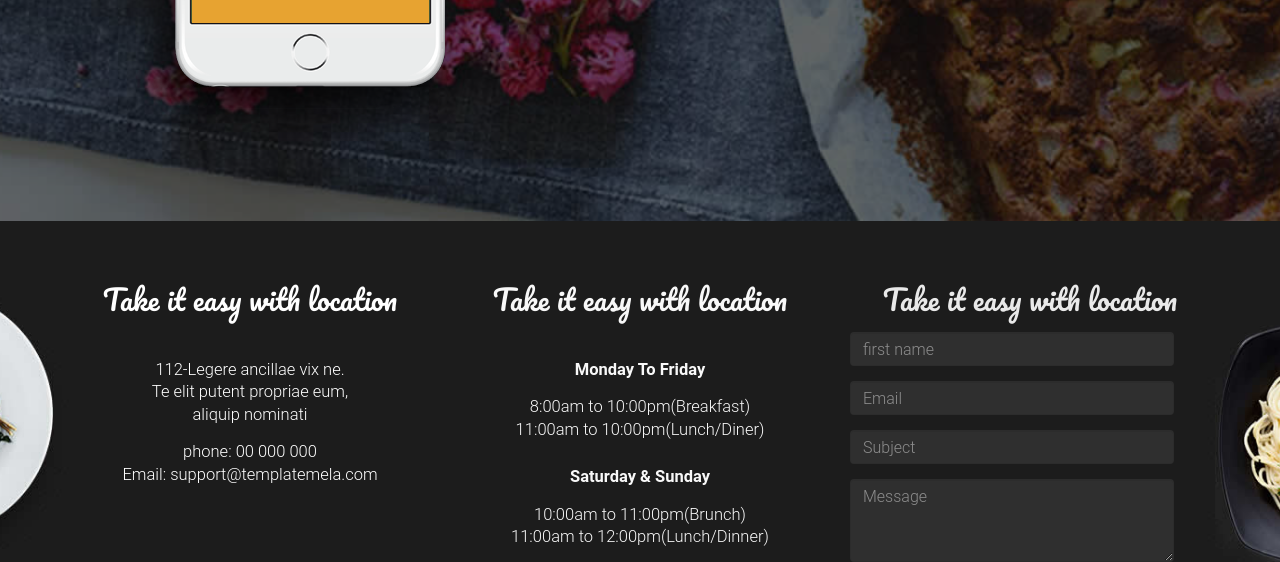
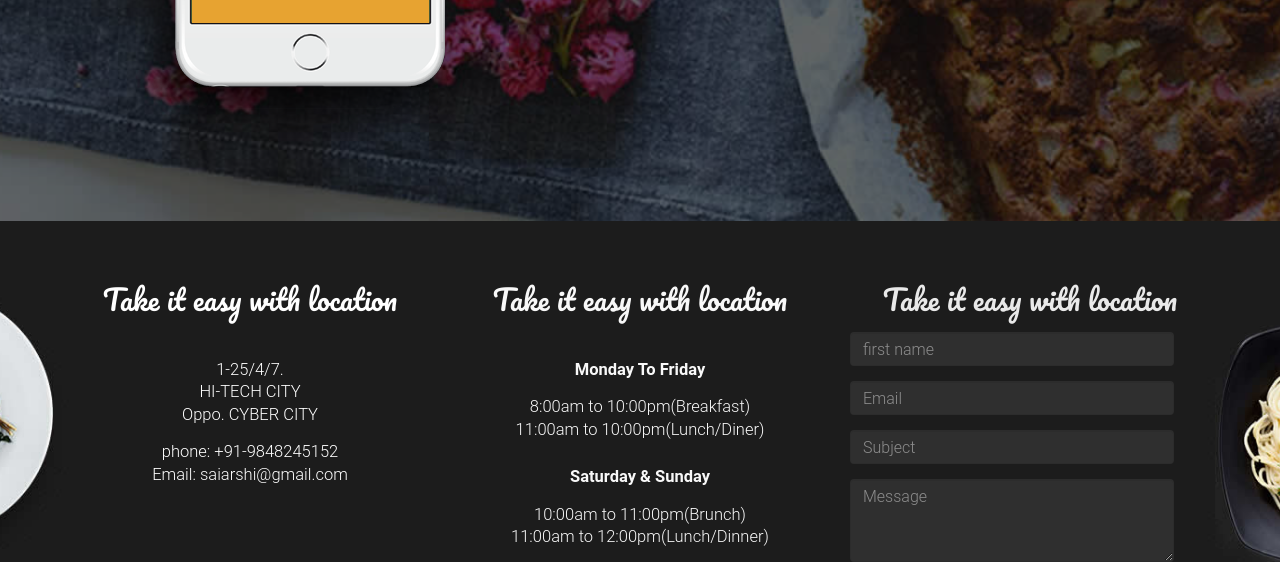
Before and after one commit to vsaisatya21/dfood, a plain HTML site: page index.html in a window 1280 px wide. Shown: the part 5809-6371 px from the top of the page. Drawn offline with Linux system fonts and the light colour scheme.

Commit message:
Updated address

```diff
--- a/index.html
+++ b/index.html
@@ -351,12 +351,12 @@
                                 <h3>Take it easy with location</h3>
 
                                 <div class="single_widget_info">
-                                    <p>112-Legere ancillae vix ne.
+                                    <p>1-25/4/7.
 
-                                        <span>Te elit putent propriae eum,</span>
-                                        <span>aliquip nominati</span>
-                                        <span class="phone_email">phone: 00 000 000</span>
-                                        <span>Email: support@templatemela.com</span></p>
+                                        <span>HI-TECH CITY</span>
+                                        <span>Oppo. CYBER CITY</span>
+                                        <span class="phone_email">phone: +91-9848245152</span>
+                                        <span>Email: saiarshi@gmail.com</span></p>
                                 </div>
 
                                 <div class="footer_socail_icon">
```
